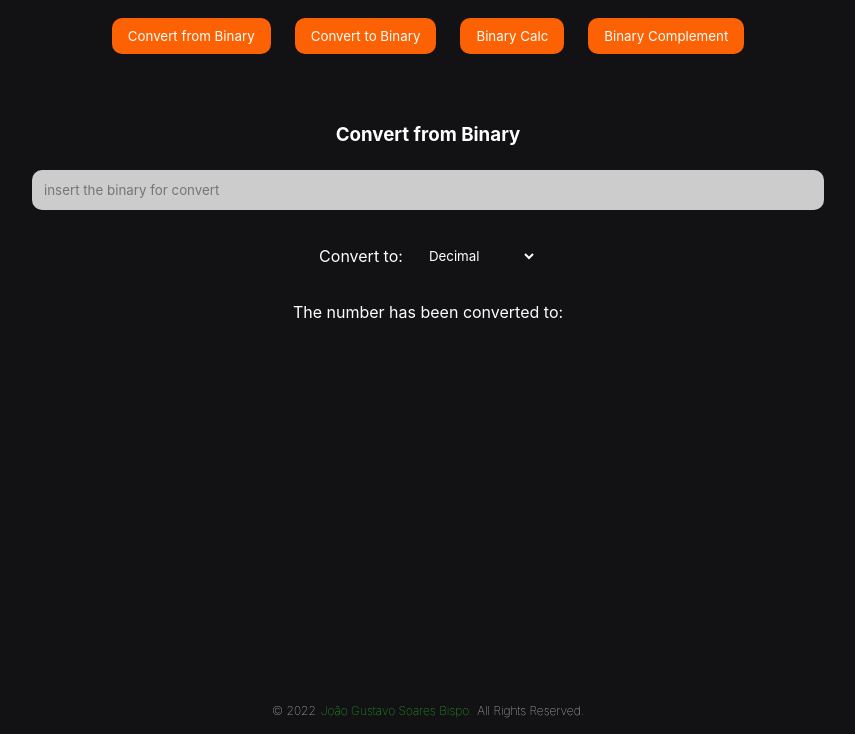
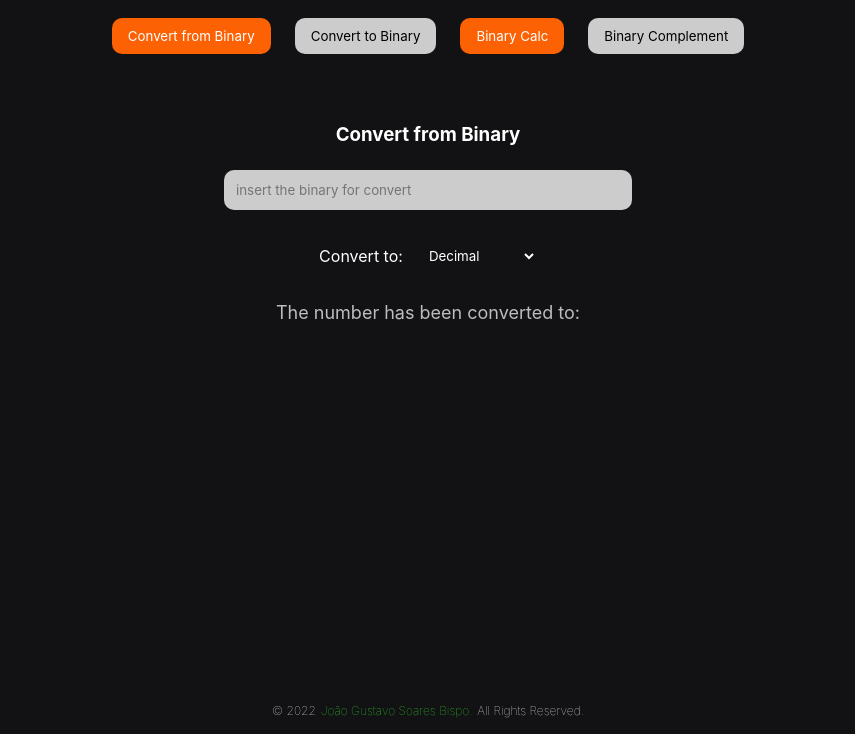
Before and after one commit to jgbispo/binaryAllMode, a website built with Vite: page index.html in a window 1280 px wide. Both pictures are taken after a click on the button "Convert from Binary". Shown: the part 66-800 px from the top of the page, without its empty margins (212-1067 px from the left). Built offline with nearby package versions, Linux system fonts and the light colour scheme.

Commit message:
Disabled feature: not run

```diff
--- a/index.html
+++ b/index.html
@@ -13,9 +13,9 @@
 		<h1>Bin for All</h1>
 		<nav>
 			<button id="btn-from-convert">Convert from Binary</button>
-			<button id="btn-to-convert">Convert to Binary</button>
+			<button id="btn-to-convert" disabled="">Convert to Binary</button>
 			<button id="btn-calc">Binary Calc</button>
-			<button id="btn-complement">Binary Complement</button>
+			<button id="btn-complement" disabled="">Binary Complement</button>
 		</nav>
 	</header>
 
@@ -31,9 +31,9 @@
 					<option value="hex">Hexadecimal</option>
 				</select>
 			</div>
-			<div class="result-from-area">
+			<div class="result-area">
 				<p>The number has been converted to:</p>
-				<span id="result-area-convert"></span>
+				<span id="result-from-area-convert"></span>
 			</div>
 		</div>
 		<div id="bin-to-converter" class="bin-converter">
--- a/src/controller/convertTo.js
+++ b/src/controller/convertTo.js
@@ -4,13 +4,13 @@ export function bin2dec(number, type) {
 
 	switch (type) {
 		case "decimal":
-		 	result = parseInt(number, 2).toString(10)
+		 	result = parseInt(number).toString(2)
 			break;
 		case "octal":
-			result =  parseInt(number, 2).toString(8)
+			result =  parseInt(number).toString(2)
 			break;
 		case "hex":
-			result = parseInt(number, 2).toString(16).toUpperCase()
+			result = parseInt(number).toString(2)
 			break;
 	}
 	return result;
--- a/src/styles/button.css
+++ b/src/styles/button.css
@@ -10,3 +10,10 @@ button:hover{
 	background-color: #fa874d;
 	transform: translateY(-2px);
 }
+
+button:disabled{
+	cursor: default;
+	background: #ccc;
+	color:black;
+	transform: translateY(0px);
+}
--- a/src/styles/input.css
+++ b/src/styles/input.css
@@ -1,5 +1,5 @@
 input {
-  width: 60vw;
+  width: 30vw;
   padding: 12px;
   border: none;
 	background-color: #ccc;
```
Also changed, not shown: src/events_controllers/binToConvert.js (line endings or trailing spaces).
